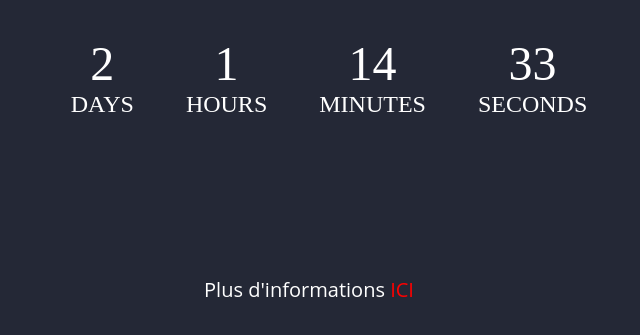
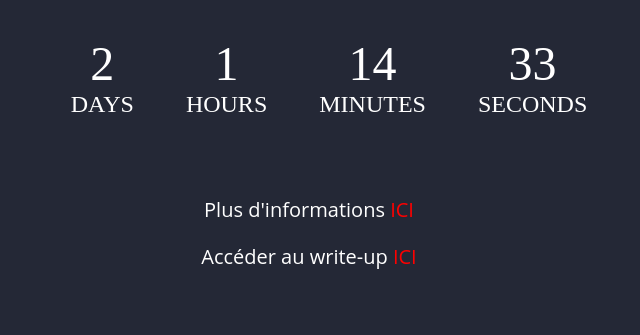
Before and after one commit to M58-ENSIBS/JPO, a website with bundled scripts: page public/index.html in a window 1280 px wide. Shown: the part 457-792 px from the top of the page, without its empty margins (331-971 px from the left). Built offline with nearby package versions, Linux system fonts and the light colour scheme.

Commit message:
maj front

```diff
--- a/public/css/index.css
+++ b/public/css/index.css
@@ -25,9 +25,7 @@ h1 {
         font-family: 'Open Sans', sans-serif;
         font-size: 20px;
         font-weight: 300 bold;
-        text-align: center;
-        margin-top: 100px;
-    }
+        text-align: center;    }
 
 
     a {
--- a/public/index.html
+++ b/public/index.html
@@ -51,6 +51,7 @@
         </body>
         </br>
         <p class="linked">Plus d'informations <a href="/infos">ICI</a></p>
+        <p class="linked">Accéder au write-up <a href="/writeup">ICI</a></p>
         <script src="js/index_public.js" type="module"></script>
 </html>
 
```
